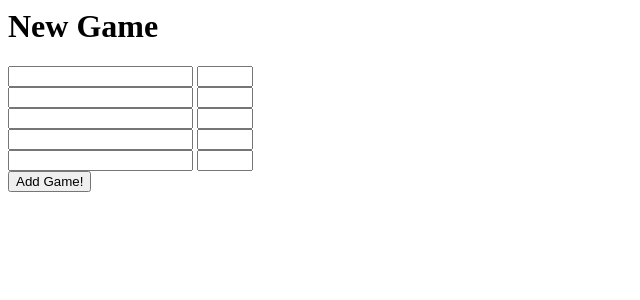
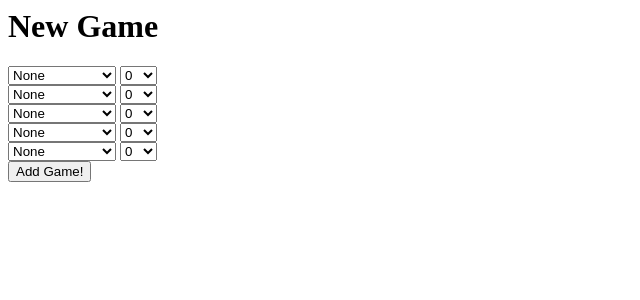
Before and after one commit to abienstock/Catan-Elo-Web-Service, a Django app: template leaderboard/templates/leaderboard/new_game.html in a window 1280 px wide. Shown: the top 300 px of the page, without its empty margins (0-640 px from the left). Run offline with Django 3.2, Linux system fonts and the light colour scheme; the template is opened without the code that fills it: most values are stand-ins (such as "Sample title", 1, 10 or a date in 2020).

Commit message:
changed style, fixed elo floats

```diff
--- a/leaderboard/models.py
+++ b/leaderboard/models.py
@@ -2,7 +2,7 @@ from django.db import models
 
 class Player(models.Model):
 	player_name = models.CharField(max_length=200)
-	elo = models.IntegerField(default=1500)
+	elo = models.FloatField(default=1500.0)
 
 	def __str__(self):
 		return self.player_name
--- a/leaderboard/templates/leaderboard/game.html
+++ b/leaderboard/templates/leaderboard/game.html
@@ -1,8 +1,8 @@
 <h1>{{ game.played_date }}</h1>
 {% if game.players.all %}
 	<u1>
-		{% for playeringame in game.playeringame_set.all %}
-			<li>{{ playeringame.player.player_name }}: {{ playeringame.score }}: {{ playeringame.player.elo }}</li>
+		{% for playeringame in game.playeringame_set.all|dictsortreversed:"score" %}
+			<li>{{ playeringame.player.player_name }}: {{ playeringame.score }}: {{ playeringame.player.elo|floatformat:2 }}</li>
 		{% endfor %}
 	</ul>
 {% else %}
--- a/leaderboard/templates/leaderboard/index.html
+++ b/leaderboard/templates/leaderboard/index.html
@@ -1,7 +1,7 @@
 {% if players %}
     <ul>
     {% for player in players%}
-        <li>{{ player.player_name }}: {{ player.elo }}</li>
+        <li>{{ player.player_name }}: {{ player.elo|floatformat:2 }}</li>
     {% endfor %}
     </ul>
 {% else %}
--- a/leaderboard/templates/leaderboard/new_game.html
+++ b/leaderboard/templates/leaderboard/new_game.html
@@ -2,15 +2,60 @@
 
 <form action="{% url 'add_game' %}" method="post">
 {% csrf_token %}
-	<input type="text" name="player_name1"/>
-	<input type="number" name="player_score1" min ="0" max="10"/><br />
-	<input type="text" name="player_name2"/>
-	<input type="number" name="player_score2" min ="0" max="10"/><br />
-	<input type="text" name="player_name3"/>
-	<input type="number" name="player_score3" min ="0" max="10"/><br />
-	<input type="text" name="player_name4"/>
-	<input type="number" name="player_score4" min ="0" max="10"/><br />
-	<input type="text" name="player_name5"/>
-	<input type="number" name="player_score5" min ="0" max="10"/><br />
+	<select name="player_name1">
+		<option value="None">None</option>
+		{% for player in players%}
+    	    <option value={{ player.player_name }}>{{ player.player_name }}</option>
+	    {% endfor %}
+	</select>
+	<select name="player_score1">
+		{% for i in "xxxxxxxxxxx" %}
+    		<option value={{ forloop.counter0 }}>{{ forloop.counter0 }}</option>
+		{% endfor %}
+	</select><br>
+	<select name="player_name2">
+		<option value="None">None</option>
+		{% for player in players%}
+    	    <option value={{ player.player_name }}>{{ player.player_name }}</option>
+	    {% endfor %}
+	</select>
+	<select name="player_score2">
+		{% for i in "xxxxxxxxxxx" %}
+    		<option value={{ forloop.counter0 }}>{{ forloop.counter0 }}</option>
+		{% endfor %}
+	</select><br>
+	<select name="player_name3">
+		<option value="None">None</option>
+		{% for player in players%}
+    	    <option value={{ player.player_name }}>{{ player.player_name }}</option>
+	    {% endfor %}
+	</select>
+	<select name="player_score3">
+		{% for i in "xxxxxxxxxxx" %}
+    		<option value={{ forloop.counter0 }}>{{ forloop.counter0 }}</option>
+		{% endfor %}
+	</select><br>
+	<select name="player_name4">
+		<option value="None">None</option>
+		{% for player in players%}
+    	    <option value={{ player.player_name }}>{{ player.player_name }}</option>
+	    {% endfor %}
+	</select>
+	<select name="player_score4">
+		{% for i in "xxxxxxxxxxx" %}
+    		<option value={{ forloop.counter0 }}>{{ forloop.counter0 }}</option>
+		{% endfor %}
+	</select><br>
+	<select name="player_name5">
+		<option value="None">None</option>
+		{% for player in players%}
+    	    <option value={{ player.player_name }}>{{ player.player_name }}</option>
+	    {% endfor %}
+	</select>
+	<select name="player_score5">
+		{% for i in "xxxxxxxxxxx" %}
+    		<option value={{ forloop.counter0 }}>{{ forloop.counter0 }}</option>
+		{% endfor %}
+	</select><br>
 <input type="submit" value="Add Game!" />
 </form>
--- a/leaderboard/templates/leaderboard/player_stats.html
+++ b/leaderboard/templates/leaderboard/player_stats.html
@@ -3,7 +3,7 @@
 	{% for playeringame in games %}
 		<li>{{ playeringame.game.played_date }}
 		<u1>
-		{% for player in playeringame.game.playeringame_set.all %}
+		{% for player in playeringame.game.playeringame_set.all|dictsortreversed:"score" %}
 			<br>{{ player.player.player_name }}: {{player.score}}
 		{% endfor %}
 	</ul>
--- a/leaderboard/urls.py
+++ b/leaderboard/urls.py
@@ -7,5 +7,8 @@ urlpatterns = [
     url(r'^results/(?P<game_id>[0-9]+)/$', views.game_results, name='game_results'),
     url(r'^new_game/$', views.new_game, name='new_game'),
     url(r'^add_game/$', views.add_game, name='add_game'),
+    url(r'^new_player/$', views.new_player, name='new_player'),
+    url(r'^add_player/$', views.add_player, name='add_player'),
+    url(r'^games/$', views.games, name='games'),
     url(r'^player_stats/(?P<player_name>[a-zA-Z]+)/$', views.player_stats, name='player_stats')
 ]
```
Also changed, not shown: leaderboard/templates/leaderboard/games.html (added, +15 -0 lines), leaderboard/templates/leaderboard/new_player.html (added, +7 -0 lines), leaderboard/views.py (+25 -7 lines).
